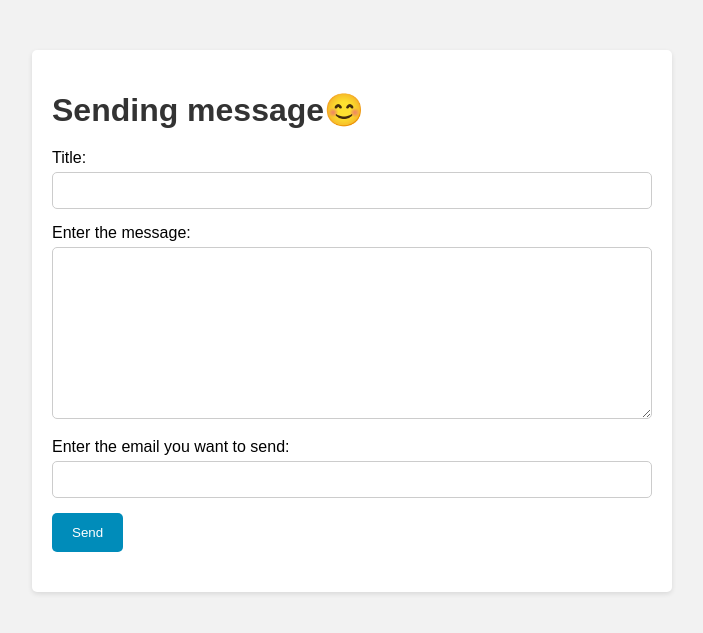
After one commit to BunyodRazzoqov/E_Commerce, a Django app: page /users/sending-mail/ in a window 1280 px wide. The commit adds this page. Shown: the top 633 px of the page, without its empty margins (288-991 px from the left). Run offline with Django 5.2, Linux system fonts and the light colour scheme.

Commit message:
Send email message done!

```diff
--- a/product/models.py
+++ b/product/models.py
@@ -38,7 +38,6 @@ class Product(BaseModel):
     slug = models.SlugField(unique=True, null=True, blank=True)
     description = models.TextField(null=True, blank=True)
     price = models.FloatField(null=True, blank=True)
-    image = models.ImageField(null=True, blank=True)
     discount = models.IntegerField(default=0, null=True, blank=True)
     quantity = models.PositiveIntegerField(default=0, null=True, blank=True)
 
@@ -109,4 +108,4 @@ class AttributeValue(BaseModel):
 class ProductAttribute(BaseModel):
     attribute = models.ForeignKey(Attribute, on_delete=models.CASCADE)
     value = models.ForeignKey(AttributeValue, on_delete=models.CASCADE)
-    product = models.ForeignKey(Product, on_delete=models.CASCADE, related_name='attributes')
+    product = models.ForeignKey(Product, on_delete=models.CASCADE)
--- a/product/urls.py
+++ b/product/urls.py
@@ -8,4 +8,5 @@ urlpatterns = [
     path('edit-product/<slug:product_slug>/', views.ProductUpdateView.as_view(), name='edit_product'),
     path('delete-product/<slug:product_slug>/', views.ProductDeleteView.as_view(), name='delete_product'),
     path('product-detail/<slug:product_slug>/', views.ProductDetailView.as_view(), name='product_detail'),
+
 ]
--- a/product/views.py
+++ b/product/views.py
@@ -58,7 +58,7 @@ class ProductListView(LoginRequiredMixin, ListView):
 class ProductCreateView(LoginRequiredMixin, CreateView):
     model = Product
     template_name = 'product/add-product.html'
-    fields = ['name', 'price', 'category', 'description', 'discount', 'quantity', 'image']
+    fields = ['name', 'price', 'category', 'description', 'discount', 'quantity']
     success_url = reverse_lazy('product_list')
 
     # def form_valid(self, form):
@@ -83,7 +83,7 @@ class ProductUpdateView(LoginRequiredMixin, UpdateView):
     slug_field = 'slug'
     slug_url_kwarg = 'product_slug'
     context_object_name = 'product'
-    fields = ['name', 'price', 'category', 'description', 'discount', 'quantity', 'image']
+    fields = ['name', 'price', 'category', 'description', 'discount', 'quantity']
     success_url = reverse_lazy('product_list')
 
 
--- a/users/forms.py
+++ b/users/forms.py
@@ -1,5 +1,7 @@
 from users.models import User
 from django import forms
+from config.settings import EMAIL_DEFAULT_SENDER
+from django.core.mail import send_mail
 
 
 class LoginForm(forms.Form):
@@ -28,6 +30,19 @@ class RegisterModelForm(forms.ModelForm):
             raise forms.ValidationError('Please enter the same password')
         return self.cleaned_data['password']
 
+    def send_email(self):
+        title = 'Welcome to Ecommerce'
+        message = 'We are glad to see you on our site'
+        email = self.cleaned_data['email']
+        sender = EMAIL_DEFAULT_SENDER
+        send_mail(
+            title,
+            message,
+            sender,
+            [email],
+            fail_silently=False,
+        )
+
     def save(self, commit=True):
         user = super(RegisterModelForm, self).save(commit=False)
         user.set_password(self.cleaned_data['password'])
@@ -39,3 +54,22 @@ class RegisterModelForm(forms.ModelForm):
             user.save()
 
         return user
+
+
+class EmailSendForm(forms.Form):
+    email = forms.EmailField(required=True)
+    title = forms.CharField(required=True)
+    message = forms.CharField(required=True)
+
+    def send_email(self):
+        title = self.cleaned_data['title']
+        message = self.cleaned_data['message']
+        email = self.cleaned_data['email']
+        sender = EMAIL_DEFAULT_SENDER
+        send_mail(
+            title,
+            message,
+            sender,
+            [email],
+            fail_silently=False,
+        )
--- /dev/null
+++ b/users/templates/users/sending_mail.html
@@ -0,0 +1,92 @@
+{% load static %}
+<!DOCTYPE html>
+<html lang="en">
+<head>
+    <meta charset="UTF-8">
+    <meta name="viewport" content="width=device-width, initial-scale=1.0">
+    <title>Отправка письма</title>
+    <style>
+        body {
+            font-family: sans-serif;
+            margin: 0;
+            padding: 0;
+            background-color: #f2f2f2;
+        }
+
+        .container {
+            max-width: 600px;
+            margin: 50px auto;
+            background-color: #fff;
+            padding: 20px;
+            border-radius: 5px;
+            box-shadow: 0 2px 5px rgba(0, 0, 0, 0.1);
+        }
+
+        h1 {
+            color: #333;
+            margin-bottom: 20px;
+        }
+
+        label {
+            display: block;
+            margin-bottom: 5px;
+        }
+
+        input[type="text"],
+        input[type="email"],
+        textarea {
+            width: 100%;
+            padding: 10px;
+            border: 1px solid #ccc;
+            border-radius: 5px;
+            box-sizing: border-box;
+            margin-bottom: 15px;
+        }
+
+        button {
+            background-color: #008CBA;
+            color: white;
+            padding: 12px 20px;
+            border: none;
+            border-radius: 5px;
+            cursor: pointer;
+        }
+
+        button:hover {
+            background-color: #45a049;
+        }
+
+        .success-message {
+            color: green;
+            margin-top: 20px;
+        }
+
+        .error-message {
+            color: red;
+            margin-top: 20px;
+        }
+    </style>
+</head>
+<body>
+<div class="container">
+    <h1>Sending message😊</h1>
+
+    <form method="post">
+        {% csrf_token %}
+        <label for="email-title">Title:</label>
+        <input type="text" id="email-title" name="title" required>
+
+        <label for="email-body">Enter the message:</label>
+        <textarea id="email-body" name="message" rows="10" required></textarea>
+
+        <label for="email-recipient">Enter the email you want to send:</label>
+        <input type="email" id="email-recipient" name="email" required>
+
+        <button type="submit">Send</button>
+
+        <div id="success-message" class="success-message"></div>
+        <div id="error-message" class="error-message"></div>
+    </form>
+</div>
+</body>
+</html>
--- a/users/urls.py
+++ b/users/urls.py
@@ -4,5 +4,7 @@ from users import views
 urlpatterns = [
     path('logout/', views.logout_page, name='logout_page'),
     path('login/', views.login_page, name='login_page'),
-    path('register/', views.register_page, name='register_page'),
+    path('register/', views.RegisterFormView.as_view(), name='register_page'),
+    path('sending-mail/', views.SendEmailView.as_view(), name='sending_email'),
+    path('success/', views.success, name='success'),
 ]
--- a/users/views.py
+++ b/users/views.py
@@ -1,7 +1,12 @@
 from django.contrib import messages
 from django.contrib.auth import authenticate, login, logout
+from django.core.mail import send_mail
 from django.shortcuts import render, redirect
-from users.forms import LoginForm, RegisterModelForm
+from django.views.generic import FormView
+from django.urls import reverse_lazy
+
+from config.settings import EMAIL_DEFAULT_SENDER
+from users.forms import LoginForm, RegisterModelForm, EmailSendForm
 
 
 def login_page(request):
@@ -21,21 +26,47 @@ def login_page(request):
     return render(request, 'users/login.html', {'form': form})
 
 
-def register_page(request):
-    if request.method == 'POST':
-        form = RegisterModelForm(request.POST)
-        if form.is_valid():
-            user = form.save(commit=False)
-            user.save()
-            login(request, user)
-            return redirect('customers')
-    else:
-        form = RegisterModelForm()
-    context = {'form': form}
-    return render(request, 'users/register.html', context)
+# def register_page(request):
+#     if request.method == 'POST':
+#         form = RegisterModelForm(request.POST)
+#         if form.is_valid():
+#             user = form.save(commit=False)
+#             user.save()
+#             login(request, user)
+#             return redirect('customers')
+#     else:
+#         form = RegisterModelForm()
+#     context = {'form': form}
+#     return render(request, 'users/register.html', context)
+
+
+class RegisterFormView(FormView):
+    form_class = RegisterModelForm
+    template_name = 'users/register.html'
+
+    def form_valid(self, form):
+        form.send_email()
+        user = form.save(commit=False)
+        user.save()
+        login(self.request, user)
+        return redirect('customers')
 
 
 def logout_page(request):
     if request.method == 'POST':
         logout(request)
         return redirect('customers')
+
+
+class SendEmailView(FormView):
+    template_name = 'users/sending_mail.html'
+    form_class = EmailSendForm
+    success_url = reverse_lazy('success')
+
+    def form_valid(self, form):
+        form.send_email()
+        return super().form_valid(form)
+
+
+def success(request):
+    return render(request, 'users/success.html')
```
Also changed, not shown: config/settings.py (+8 -0 lines), product/admin.py (+5 -5 lines), product/templates/product/product-list.html (+5 -15 lines), users/templates/users/success.html (added, +49 -0 lines), product/forms.py (line endings or trailing spaces), product/migrations/0009_alter_productattribute_product.py (added), product/migrations/0010_remove_product_image.py (added).
